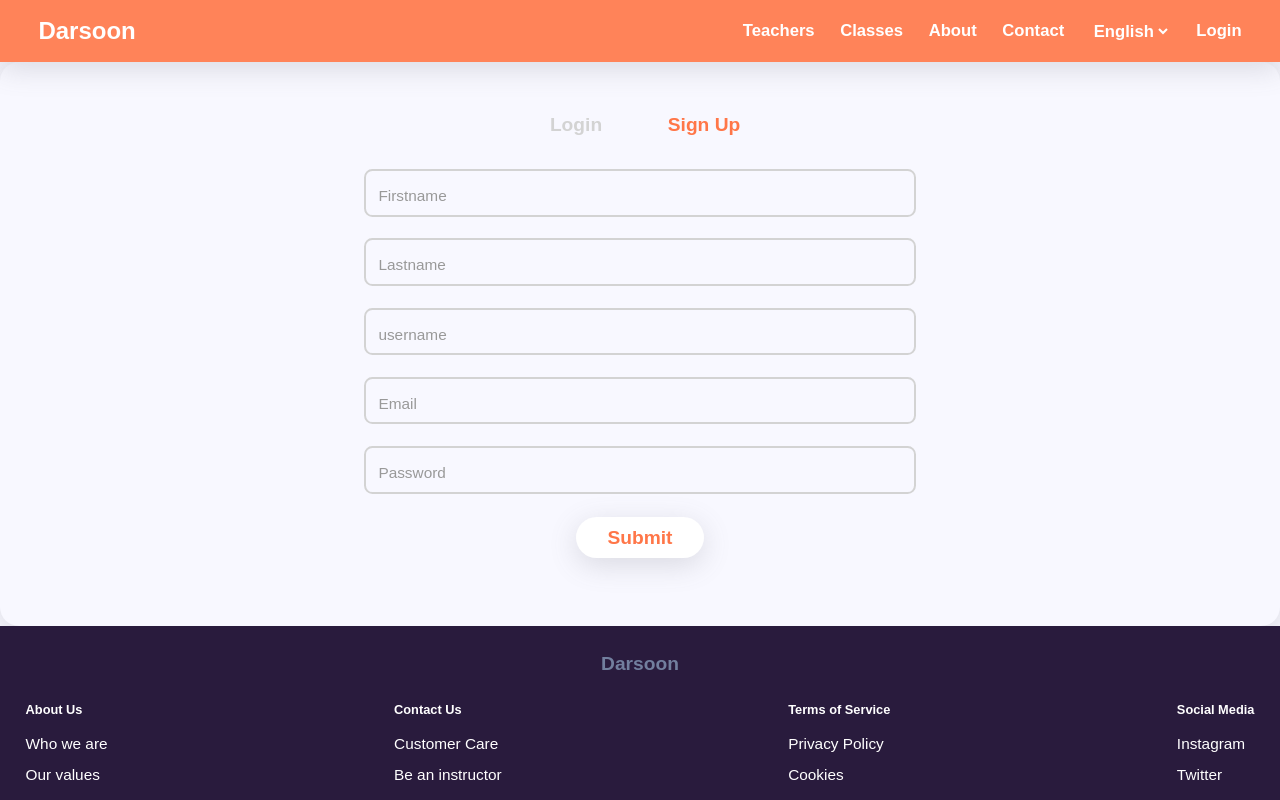
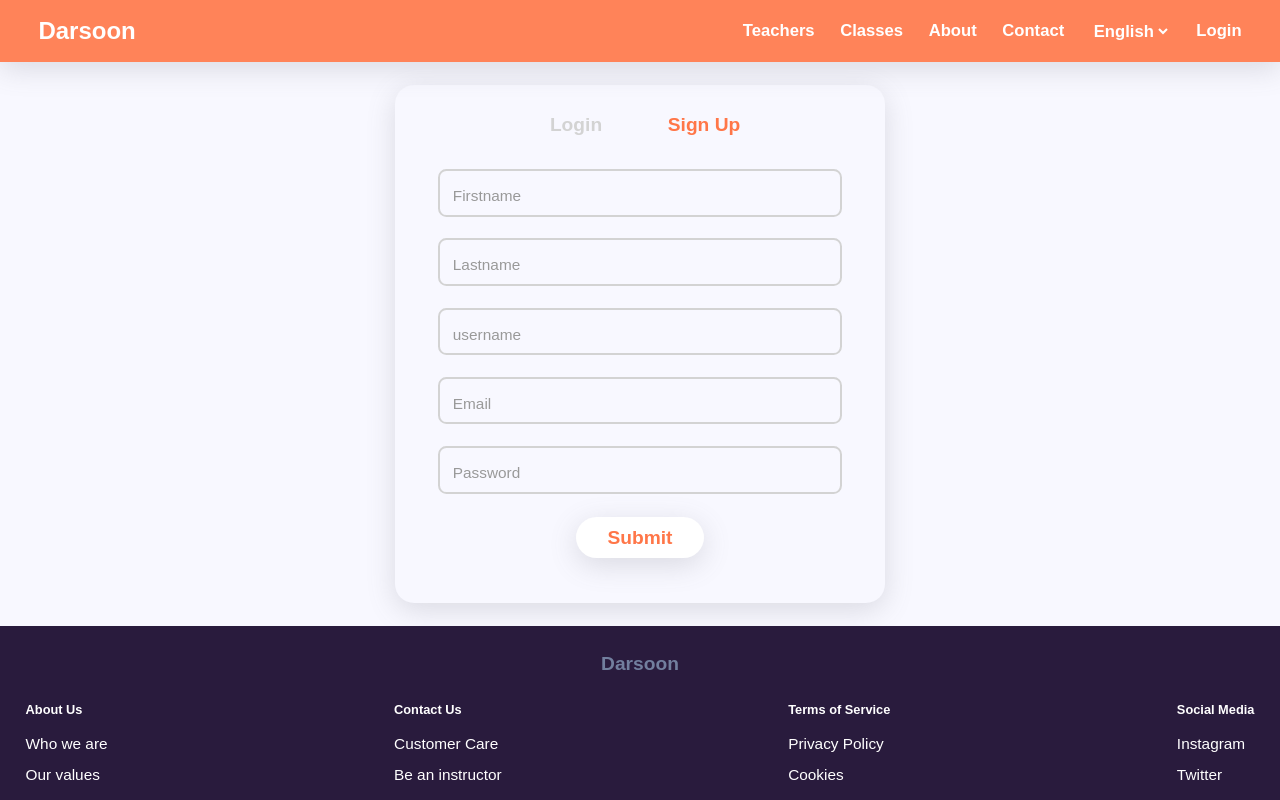
Before and after one commit to darsoonAccount/darsoon-frontend, a Next.js app: page /login in a window 1280 px wide. Built offline with nearby package versions, Linux system fonts and the light colour scheme.

Commit message:
style login

```diff
--- a/pages/login/index.tsx
+++ b/pages/login/index.tsx
@@ -1,7 +1,18 @@
 import React, { useContext, useState } from "react";
 import LoginBox from "../../components/LoginBox";
+import styled from "styled-components";
 
 const LoginPage = () => {
-  return <LoginBox />;
+  return (
+    <Div>
+      <LoginBox />
+    </Div>
+  );
 };
 export default LoginPage;
+
+const Div = styled.div`
+
+display:grid;
+place-items: center;
+`
```
